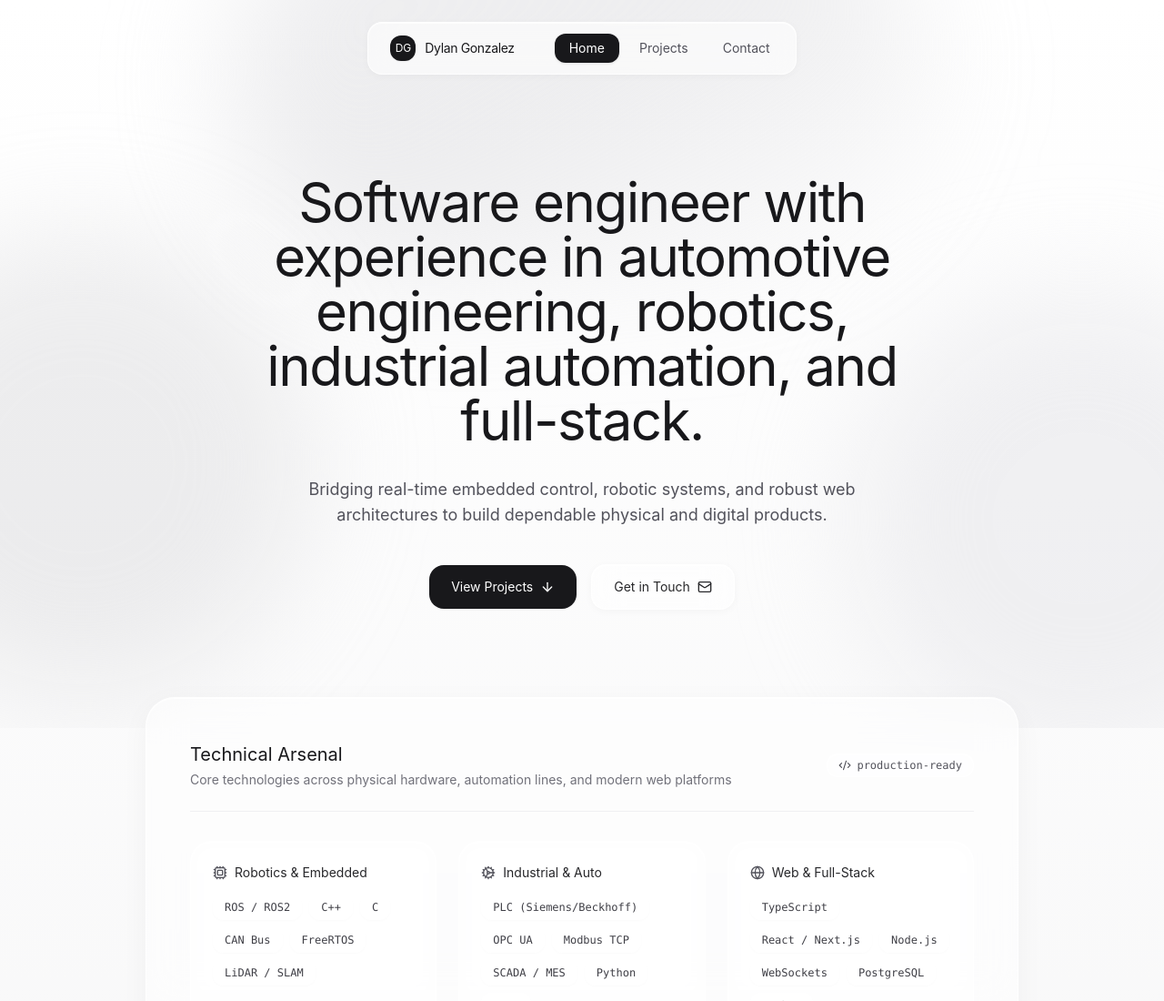
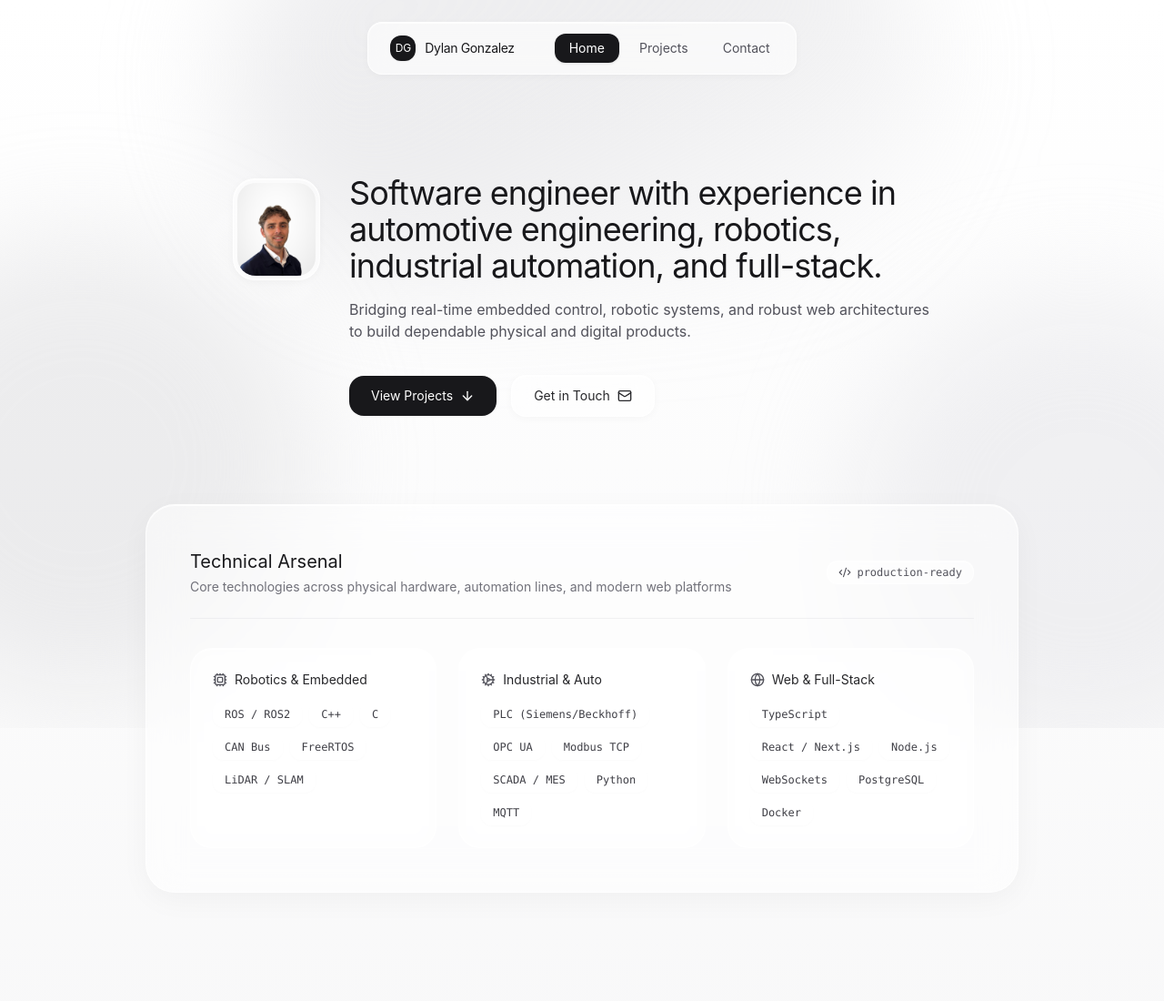
Before and after one commit to dylan-gonzalez/portfolio-v2, a plain HTML site: page index.html in a window 1280 px wide. Shown: the top 1100 px of the page at 91% size. Drawn offline with nearby package versions, Linux system fonts and the light colour scheme.

Commit message:
Add headshot photo off-center next to hero text with smaller font size

```diff
--- a/index.html
+++ b/index.html
@@ -85,26 +85,37 @@
     <!-- ==================== HOME SECTION ==================== -->
     <section id="home" class="space-y-24 scroll-mt-36">
 
-      <!-- Hero Header -->
-      <div class="space-y-8 text-center max-w-3xl mx-auto pt-4">
+      <!-- Hero Header with Off-Center Small Headshot -->
+      <div class="max-w-3xl mx-auto pt-4 space-y-8">
 
-        <!-- Main Heading -->
-        <h1 class="text-3xl sm:text-5xl md:text-6xl font-normal tracking-tight text-zinc-900 leading-[1.18]">
-          Software engineer with experience in automotive engineering, robotics, industrial automation, and full-stack.
-        </h1>
+        <div class="flex flex-col sm:flex-row items-center sm:items-start gap-6 sm:gap-8 text-center sm:text-left">
 
-        <!-- Subtitle with generous line height and whitespace -->
-        <p class="text-base sm:text-lg text-zinc-600 leading-relaxed max-w-2xl mx-auto font-normal">
-          Bridging real-time embedded control, robotic systems, and robust web architectures to build dependable physical and digital products.
-        </p>
+          <!-- Small Headshot (Off-center, rounded rectangle, glassy border) -->
+          <div class="flex-shrink-0 pt-1">
+            <div class="w-20 h-24 sm:w-24 sm:h-28 rounded-3xl overflow-hidden glass-pill p-1 shadow-xs hover:shadow-md transition-all duration-300">
+              <img src="headshot_white_gradient.jpg" alt="Dylan Gonzalez" class="w-full h-full object-cover object-top rounded-[1.25rem]">
+            </div>
+          </div>
+
+          <!-- Hero Text (Smaller font, clean and breathable) -->
+          <div class="space-y-4">
+            <h1 class="text-2xl sm:text-3xl md:text-4xl font-normal tracking-tight text-zinc-900 leading-[1.25]">
+              Software engineer with experience in automotive engineering, robotics, industrial automation, and full-stack.
+            </h1>
+            <p class="text-sm sm:text-base text-zinc-600 leading-relaxed font-normal">
+              Bridging real-time embedded control, robotic systems, and robust web architectures to build dependable physical and digital products.
+            </p>
+          </div>
+
+        </div>
 
         <!-- CTA Action Buttons -->
-        <div class="flex flex-wrap items-center justify-center gap-4 pt-2">
-          <a href="#projects" class="inline-flex items-center gap-2 px-6 py-3.5 bg-zinc-900 text-white hover:bg-zinc-800 font-normal text-sm rounded-2xl shadow-sm hover:shadow-md transition-all duration-200 active:scale-[0.98]">
+        <div class="flex flex-wrap items-center justify-center sm:justify-start gap-4 pt-1 sm:pl-32">
+          <a href="#projects" class="inline-flex items-center gap-2 px-6 py-3 bg-zinc-900 text-white hover:bg-zinc-800 font-normal text-sm rounded-2xl shadow-sm hover:shadow-md transition-all duration-200 active:scale-[0.98]">
             <span>View Projects</span>
             <i data-lucide="arrow-down" class="w-4 h-4"></i>
           </a>
-          <a href="#contact" class="inline-flex items-center gap-2 px-6 py-3.5 glass-pill text-zinc-800 hover:bg-white/80 font-normal text-sm rounded-2xl transition-all duration-200 active:scale-[0.98]">
+          <a href="#contact" class="inline-flex items-center gap-2 px-6 py-3 glass-pill text-zinc-800 hover:bg-white/80 font-normal text-sm rounded-2xl transition-all duration-200 active:scale-[0.98]">
             <span>Get in Touch</span>
             <i data-lucide="mail" class="w-4 h-4"></i>
           </a>
```
Also changed, not shown: headshot_white_gradient.jpg (added).
